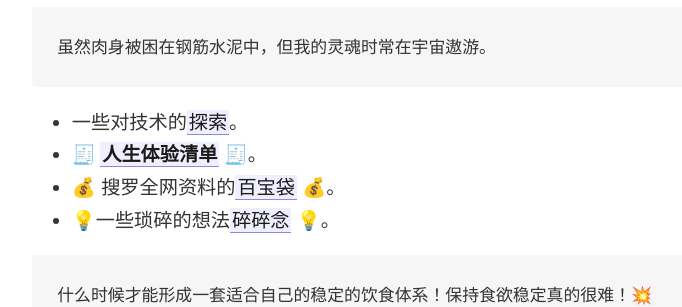
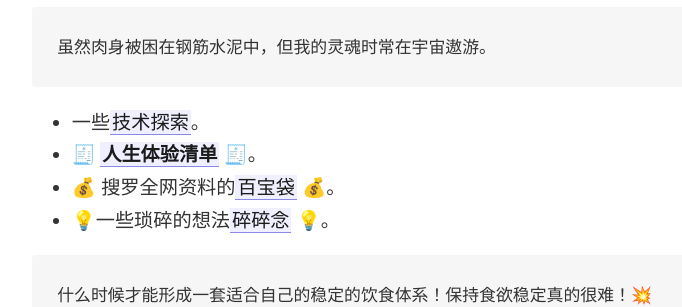
Before and after one commit to wingowen/digital-garden-jekyll, a Jekyll site: the page built from _pages/index.md, in a window 1280 px wide. Shown: the part 592-899 px from the top of the page, without its empty margins (45-727 px from the left). Built offline with Jekyll 4.4.1, drawn with Linux system fonts in a browser that asks for light colours.

Commit message:
vault backup: 2024-10-18 12:36:38

```diff
--- a/_pages/index.md
+++ b/_pages/index.md
@@ -30,7 +30,7 @@ permalink: /
 
 >虽然肉身被困在钢筋水泥中，但我的灵魂时常在宇宙遨游。
 
-- 一些对技术的[[探索]]。
+- 一些[[技术探索]]。
 - **🧾 [[人生体验清单]] 🧾**。
 - 💰 搜罗全网资料的[[百宝袋]] 💰。
 - 💡一些琐碎的想法[[碎碎念]] 💡。
```
Also changed, not shown: _notes/杂项/万卷书.md (+0 -1 lines), _notes/杂项/技术探索.md (renamed from _notes/杂项/探索.md, +5 -0 lines).
